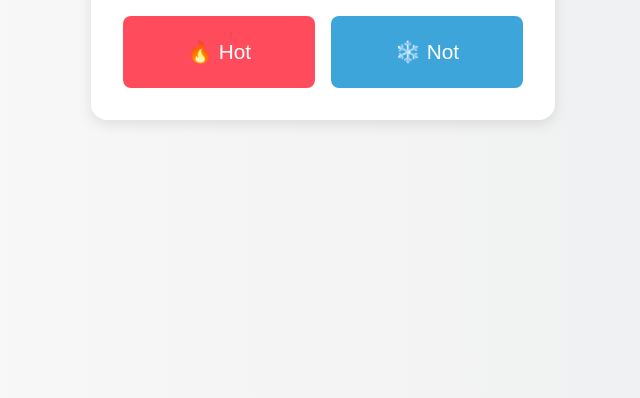
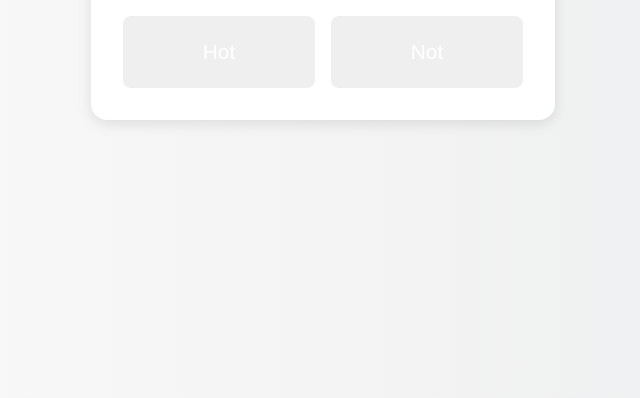
Before and after one commit to GaHub101/ZaWo, a plain HTML site: page index.html in a window 1280 px wide. Shown: the part 402-800 px from the top of the page, without its empty margins (317-957 px from the left). Drawn offline with Linux system fonts and the light colour scheme.

Commit message:
Update index.html

```diff
--- a/index.html
+++ b/index.html
@@ -13,8 +13,8 @@
     <form id="voteForm" action="https://docs.google.com/forms/d/e/1FAIpQLSeItrQ7FrmoFid_c25CUlF6m1Wdpi1RzY44wf-h8pMflv1YOA/formResponse" method="POST" target="hidden_iframe" onsubmit="submitted=true;">
       <input type="hidden" name="entry.1818722951" id="voteValue" />
       <div class="buttons">
-        <button type="button" class="hot" onclick="submitVote('Hot')">🔥 Hot</button>
-        <button type="button" class="not" onclick="submitVote('Not')">❄️ Not</button>
+        <button type="button" class="Hot" onclick="submitVote('Hot')">Hot</button>
+        <button type="button" class="Not" onclick="submitVote('Not')">Not</button>
       </div>
     </form>
     <iframe name="hidden_iframe" id="hidden_iframe" style="display:none;"></iframe>
```
